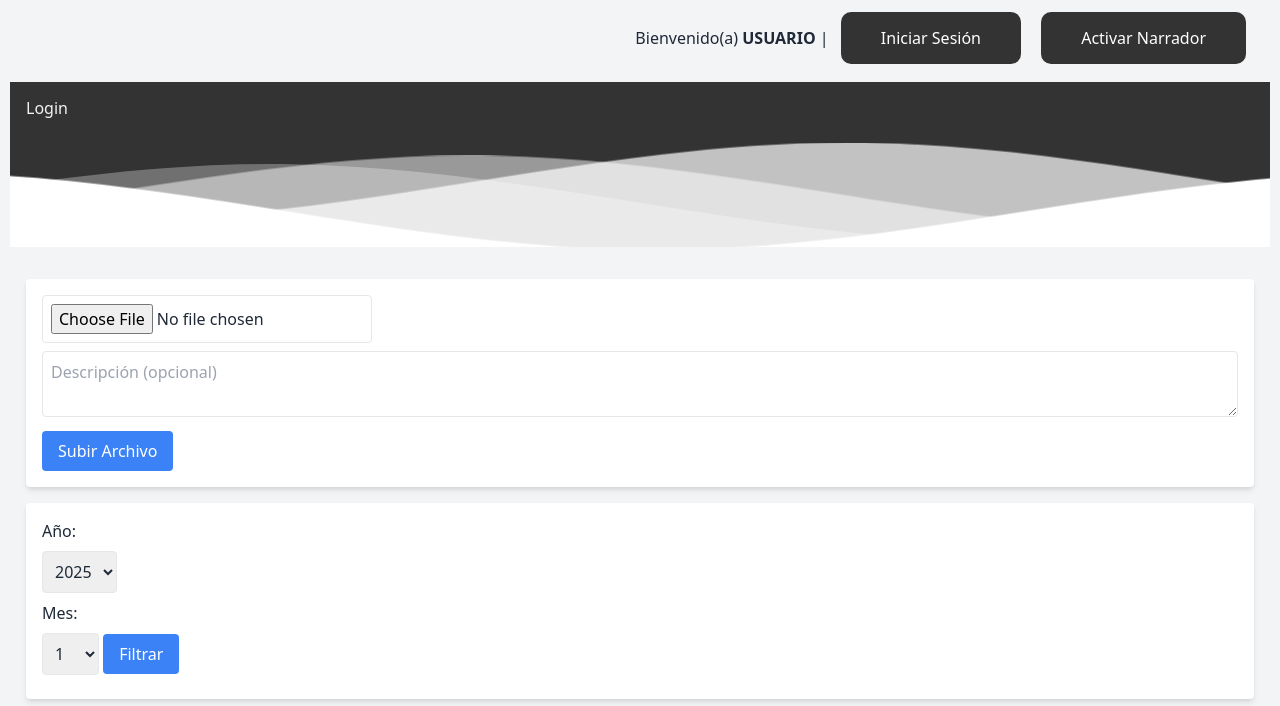
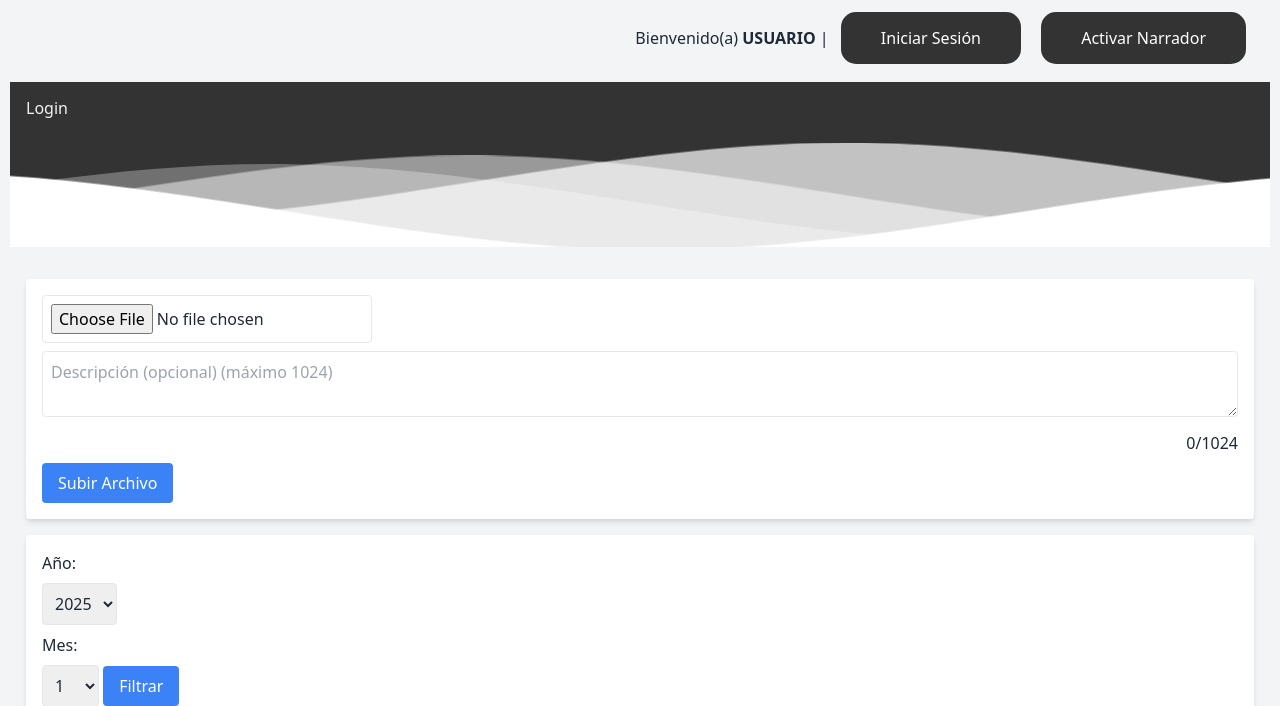
Before and after one commit to ricardouriegas/practice5-Basic-Server-Side-Programming, a PHP site: page /views/index.view.php in a window 1280 px wide. Shown: the top 706 px of the page. Run offline with PHP 8.4, Linux system fonts and the light colour scheme; the template is opened without the code that fills it, so the values that code supplies are empty; some libraries are stand-ins or nearby versions.

Commit message:
need to change button animations

```diff
--- a/css/style.css
+++ b/css/style.css
@@ -112,7 +112,8 @@
   /* Estilos para los botones */
 
 /* button */
-.btn {
+/* button */
+.btn2 {
   margin: 1vh;
   padding: 15px 40px;
   border: none;
@@ -122,8 +123,9 @@
   position: relative;
   z-index: 0;
   border-radius: 12px;
+  transition: background-color 1s ease, color 0.3s ease;
 }
-.btn::after {
+.btn2::after {
   content: "";
   z-index: -1;
   position: absolute;
@@ -132,52 +134,13 @@
   background-color: #333;
   left: 0;
   top: 0;
-  border-radius: 10px;
-}
-/* glow */
-.btn::before {
-  content: "";
-  background: linear-gradient(
-    45deg,
-    #FF0000, #FF7300, #FFFB00, #48FF00,
-    #00FFD5, #002BFF, #FF00C8, #FF0000
-  );
-  position: absolute;
-  top: -2px;
-  left: -2px;
-  background-size: 600%;
-  z-index: -1;
-  width: calc(100% + 4px);
-  height:  calc(100% + 4px);
-  filter: blur(8px);
-  animation: glowing 20s linear infinite;
-  transition: opacity .3s ease-in-out;
-  border-radius: 10px;
-  opacity: 0;
-}
-
-@keyframes glowing {
-  0% {background-position: 0 0;}
-  50% {background-position: 400% 0;}
-  100% {background-position: 0 0;}
+  border-radius: 15px;
 }
 
 /* hover */
-.btn:hover::before {
-  opacity: 1;
-}
-
-.btn:active:after {
-  background: transparent;
-}
-
-.btn:active {
-  color: #000;
-  font-weight: bold;
-}
-
-.btn:focus {
-  outline: 3px solid #f00;
+.btn2:hover {
+  background-color: #ddd;
+  color: black;
 }
 
 .error-message {
--- a/html_parts/info_usuario.php
+++ b/html_parts/info_usuario.php
@@ -3,14 +3,14 @@
     <strong><?= $USUARIO_AUTENTICADO ? $USUARIO_NOMBRE_COMPLETO : "USUARIO" ?></strong>
     <span>|</span>
     <?php if ($USUARIO_AUTENTICADO){ ?>
-        <span><a href="<?=APP_ROOT?>logout.php" class="btn">Cerrar Sesion</a></span>
-        <span><a href="<?= APP_ROOT ?>actualizar_perfil.php"class="btn">Actualizar Perfil</a></span>
-        <span><a href="<?= APP_ROOT ?>cambiar_password.php" class="btn">Actualizar Contraseña</a></span>
-        <span><a href="#" id="toggle-narrador" class="btn">Activar Narrador</a></span>
+        <span><a href="<?=APP_ROOT?>logout.php" class="btn2">Cerrar Sesion</a></span>
+        <span><a href="<?= APP_ROOT ?>actualizar_perfil.php"class="btn2">Actualizar Perfil</a></span>
+        <span><a href="<?= APP_ROOT ?>cambiar_password.php" class="btn2">Actualizar Contraseña</a></span>
+        <span><a href="#" id="toggle-narrador" class="btn2">Activar Narrador</a></span>
     <?php }else{ ?>
         <!-- link a iniciar sesion -->
-        <a href="<?= APP_ROOT ?>login.php" class="btn">Iniciar Sesión</a>
-        <a href="#" id="toggle-narrador" class="btn">Activar Narrador</a>
+        <a href="<?= APP_ROOT ?>login.php" class="btn2">Iniciar Sesión</a>
+        <a href="#" id="toggle-narrador" class="btn2">Activar Narrador</a>
     <?php }?>
 </div>
 
@@ -39,7 +39,7 @@
 
         // Add event listener to input elements
         document.querySelectorAll('input').forEach(input => {
-            input.addEventListener('focus', (e) => {
+            input.addEventListener('mouseover', (e) => {
                 if (narradorActivo) {
                     readText('Campo de entrada. ' + (e.target.placeholder || ''));
                 }
@@ -51,6 +51,22 @@
                 }
             });
         });
+
+        // Add event listener to textarea elements
+        document.querySelectorAll('textarea').forEach(textarea => {
+            textarea.addEventListener('mouseover', (e) => {
+                if (narradorActivo) {
+                    readText('Campo de entrada. ' + (e.target.placeholder || ''));
+                }
+            });
+
+            textarea.addEventListener('input', (e) => {
+                if (narradorActivo) {
+                    readText('Escribiendo: ' + e.target.value);
+                }
+            });
+        });
+
 
         // Intercept SweetAlert calls
         const originalSwalFire = Swal.fire;
--- a/html_parts/menu.php
+++ b/html_parts/menu.php
@@ -2,7 +2,7 @@
 
 <div class="topnav">
     <?php if ($USUARIO_AUTENTICADO): ?>
-        <a href="<?=APP_ROOT?>">Home</a>
+        <a href="<?=APP_ROOT?>">Inicio</a>
         <a href="<?=APP_ROOT?>archivos_usuario.php">Mis Archivos</a>
         <a href="<?=APP_ROOT?>archivos_favoritos.php">Archivos Favoritos</a>
         <a href="<?=APP_ROOT?>buscar_usuarios.php">Buscar Usuarios</a>
--- a/views/index.view.php
+++ b/views/index.view.php
@@ -25,10 +25,13 @@ function esFavorito($archivo_id, $usuario_id) {
         <!-- Formulario de subida de archivos -->
         <form id="uploadForm" enctype="multipart/form-data" class="mb-4 p-4 bg-white shadow-md rounded">
             <!-- Campo para seleccionar el archivo -->
-            <input type="file" name="file" id="fileInput" accept=".pdf,.jpg,.jpeg,.png,.gif" class="mb-2 p-2 border rounded" required />
+            <input type="file" name="file" id="fileInput" accept=".pdf,.jpg,.jpeg,.png,.gif" class="mb-2 p-2 border rounded" placeholder="para archivos" required />
+            <br>
+            <!-- Nuevo campo para la descripción (opcional) -->
+            <textarea name="descripcion" id="descripcionInput" placeholder="Descripción (opcional) (máximo 1024)" class="mb-2 p-2 border rounded w-full"></textarea>
 
-            <!-- Nuevo campo para la descripción (opcional) -->
-            <textarea name="descripcion" id="descripcionInput" placeholder="Descripción (opcional)" class="mb-2 p-2 border rounded w-full"></textarea>
+            <!-- colocar a la derecha -->
+            <label id="charCount" class="block mb-2 text-right">0/1024</label>
 
             <!-- Botón de subir -->
             <button type="submit" class="bg-blue-500 text-white px-4 py-2 rounded">Subir Archivo</button>
@@ -127,6 +130,22 @@ function esFavorito($archivo_id, $usuario_id) {
         return;
     }
 
+    var fileName = fileInput.files[0].name;
+    if (fileName.length > 256) {
+        Swal.fire('Error', 'El nombre del archivo excede 256 caracteres.', 'error');
+        return;
+    }
+    var desc = descripcionInput.value.trim();
+    if (desc.length > 1024) {
+        Swal.fire('Error', 'La descripción excede 1024 caracteres.', 'error');
+        return;
+    }
+    const MAX_BIGINT = 9223372036854775807;
+    if (fileInput.files[0].size > MAX_BIGINT) {
+        Swal.fire('Error', 'El tamaño del archivo excede el límite permitido.', 'error');
+        return;
+    }
+
     var formData = new FormData();
     formData.append('file', fileInput.files[0]);
 
@@ -140,9 +159,13 @@ function esFavorito($archivo_id, $usuario_id) {
     })
     .then(response => response.text())
     .then(result => {
-        Swal.fire('Éxito', result, 'success').then(() => {
-            location.reload();
-        });
+        if (result.startsWith("ERROR:")) {
+            Swal.fire('Error', result, 'error');
+        } else {
+            Swal.fire('Éxito', result, 'success').then(() => {
+                location.reload();
+            });
+        }
     })
     .catch(error => {
         console.error('Error:', error);
@@ -168,6 +191,10 @@ function esFavorito($archivo_id, $usuario_id) {
             return response.json();
         })
         .then(data => {
+            if (data.error) {
+                Swal.fire('Error', data.error, 'error');
+                return;
+            }
             Swal.fire('Éxito', data.message, 'success').then(() => {
                 location.reload();
             });
@@ -199,6 +226,10 @@ function esFavorito($archivo_id, $usuario_id) {
                 })
                 .then(response => response.json())
                 .then(data => {
+                    if (data.error) {
+                        Swal.fire('Error', data.error, 'error');
+                        return;
+                    }
                     Swal.fire('Eliminado', data.message, 'success').then(() => {
                         location.reload();
                     });
@@ -221,6 +252,10 @@ function esFavorito($archivo_id, $usuario_id) {
         })
         .then(response => response.json())
         .then(data => {
+            if (data.error) {
+                Swal.fire('Error', data.error, 'error');
+                return;
+            }
             Swal.fire('Éxito', data.message, 'success').then(() => {
                 location.reload();
             });
@@ -231,6 +266,11 @@ function esFavorito($archivo_id, $usuario_id) {
         });
     }
 
+    var descripcionInput = document.getElementById('descripcionInput');
+    descripcionInput.addEventListener('input', function() {
+        let currentLength = descripcionInput.value.length;
+        document.getElementById('charCount').textContent = currentLength + '/1024';
+    });
 
     </script>
 </body>
--- a/views/login.view.php
+++ b/views/login.view.php
@@ -41,11 +41,11 @@
                 </div>
                 <form action="<?=APP_ROOT?>do_login.php" method="POST" class="mt-4" onsubmit="return validateForm()">
                     <div class="mb-4">
-                        <label for="txt-username" class="block text-gray-700">Username:</label>
+                        <label for="txt-username" class="block text-gray-700">Usuario:</label>
                         <input type="text" name="username" id="txt-username" placeholder="Ingrese su nombre de usuario" required class="w-full px-3 py-2 border rounded-md focus:outline-none focus:ring focus:border-blue-300" />
                     </div>
                     <div class="mb-4">
-                        <label for="txt-password" class="block text-gray-700">Password:</label>
+                        <label for="txt-password" class="block text-gray-700">Contraseña:</label>
                         <input type="password" name="password" id="txt-password" placeholder="Ingrese su contraseña" required class="w-full px-3 py-2 border rounded-md focus:outline-none focus:ring focus:border-blue-300" />
                     </div>
                     <div class="mb-4">
```
Also changed, not shown: 3 other files.
